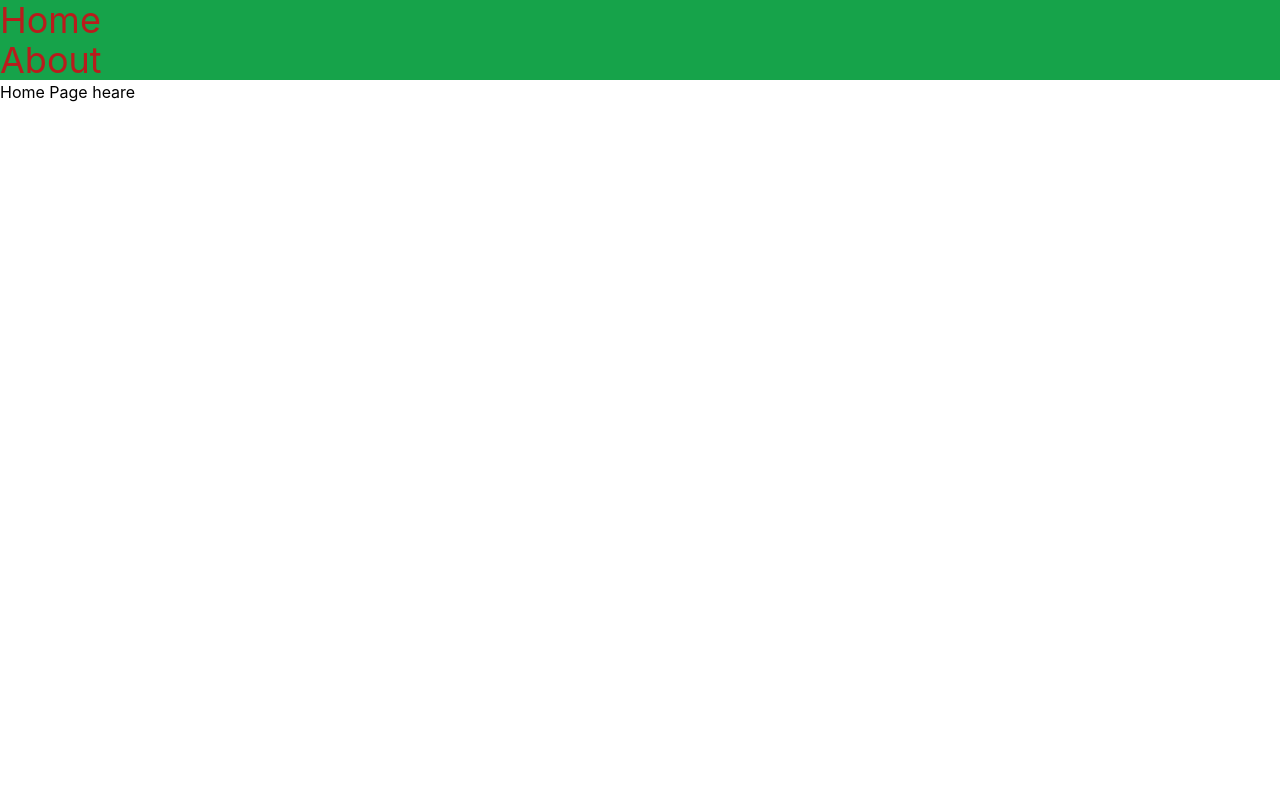
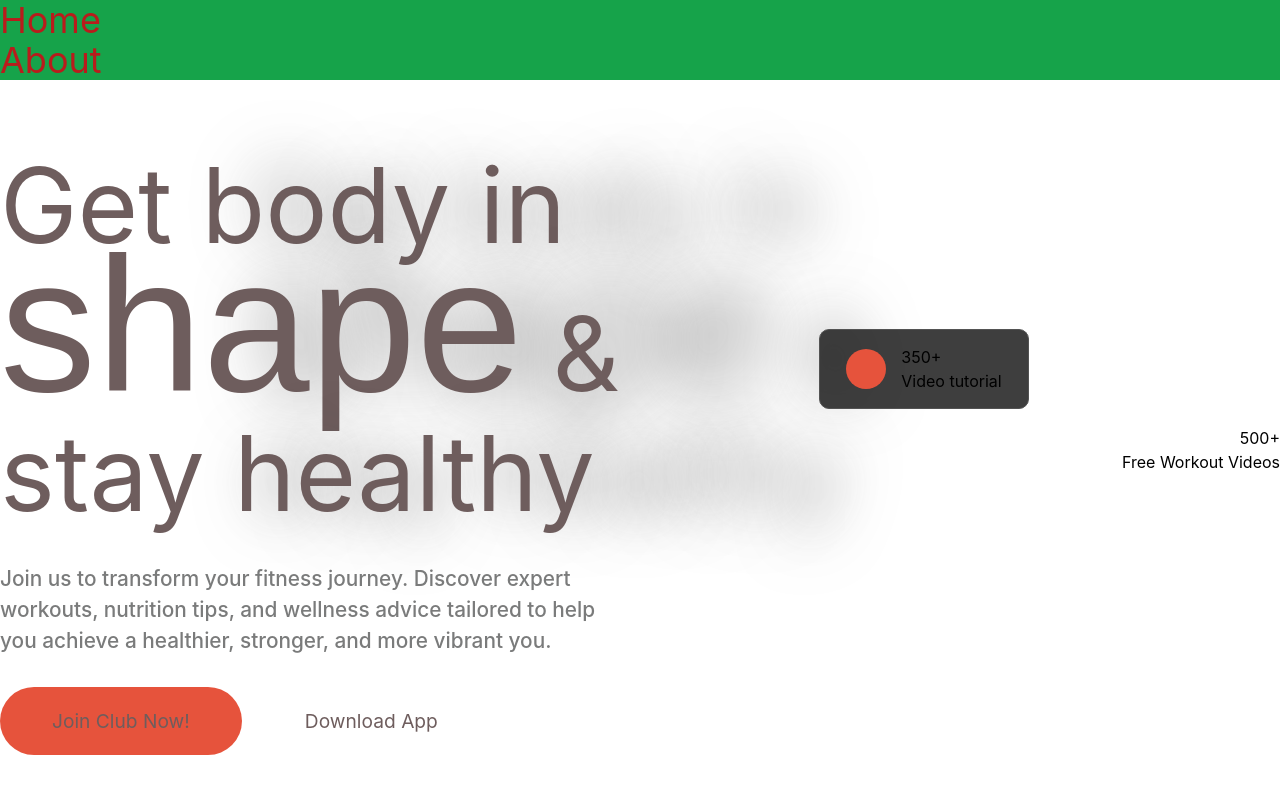
Before and after one commit to mdabdulkyum1/my-app, a React (Create React App) app: page / in a window 1280 px wide. Shown: the top 794 px of the page. Built offline with nearby package versions, Linux system fonts and the light colour scheme.

Commit message:
come changes

```diff
--- a/src/App.css
+++ /dev/null
@@ -1,6 +0,0 @@
-.App-header{
-  display: flex;
-  justify-content:center;
-  align-items: center;
-  height: 100vh;
-}
--- /dev/null
+++ b/src/components/Home.css
@@ -0,0 +1,155 @@
+:root {
+    --bg: black;
+    --primary: #e6533c;
+    --secondary: #6e5d5d;
+    --light: #7a7b7b;
+}
+.d-flex {
+    display: flex;
+}
+
+.btn-primary {
+    background-color: var(--primary);
+    color: var(--secondary);
+    padding: 19px 52px;
+    border: none;
+    border-radius: 50px;
+    font-size: 1.2rem;
+    cursor: pointer;
+}
+
+button {
+    cursor: pointer;
+}
+
+.col {
+    width: 50%;
+}
+
+/* Header css */
+.header {
+    padding: 3rem 0;
+    width: 80%;
+    margin: 0 auto;
+    background: linear-gradient(rgb(5, 4, 4), rgb(10, 7, 7));
+}
+
+/* navbar css */
+.nav {
+    justify-content: space-between;
+    align-items: center;
+}
+
+.nav h1 {
+    color: var(--primary);
+    font-size: 2.5rem;
+}
+
+.nav ul {
+    align-items: center;
+    gap: 42px;
+    border: 1px solid #3a3939;
+    border-radius: 30px;
+    padding: 9px 5px;
+    padding-right: 20px;
+}
+
+.active-btn {
+    background-color: var(--primary);
+    font-weight: 900;
+    padding: 7px 22px;
+    border-radius: 20px;
+}
+
+.hamburger {
+    display: none;
+}
+
+/* banner styles */
+.banner {
+    align-items: center;
+    margin-top: 65px;
+}
+
+/* .banner-content{} */
+.banner-content h1 {
+    color: var(--secondary);
+    font-size: 6.5rem;
+    line-height: 120px;
+    text-shadow: 250px 0px 60px rgba(82, 82, 82, 0.652);
+}
+
+.font-i {
+    font-family: "Miama", sans-serif;
+    font-weight: normal;
+    font-size:12rem;
+}
+
+.banner-content p {
+    color: var(--light);
+    font-size: 1.3rem;
+    font-weight: 500;
+    margin: 30px 0;
+    width: 95%;
+}
+
+.banner-content .banner-btn {
+    gap: 10px;
+}
+
+.for-m {
+    display: none;
+}
+
+.banner-content .banner-btn .btn-2 {
+    background-color: transparent;
+    color: var(--secondary);
+    padding: 19px 52px;
+    border: 1px solid white;
+    border-radius: 50px;
+    font-size: 1.2rem;
+}
+
+.banner .banner-img {
+    text-align: right;
+    position: relative;
+}
+
+.wrk-out {
+    position: absolute;
+    height: 100ox;
+    width: 210px;
+    background-color: rgba(53, 53, 53, 0.706);
+    padding: 15px 25px;
+    border-radius: 10px;
+    text-align: left;
+}
+
+.free-work {
+    top: 124px;
+    right: -80px;
+}
+
+.free-work h1 {
+    font-size: 2.8rem;
+    font-weight: 900;
+}
+
+
+
+.video-tuto {
+    justify-content: center;
+    align-items: center;
+    gap: 15px;
+    left: 179px;
+    bottom: 65px;
+    background-color: #232323df;
+    border: 1px solid #535353;
+}
+
+.video-tuto .spot {
+    height: 40px;
+    width: 40px;
+    background-color: var(--primary);
+    border-radius: 50%;
+}
--- a/src/components/Home.jsx
+++ b/src/components/Home.jsx
@@ -1,7 +1,40 @@
+import '../components/Home.css'
+
 function Home() {
     return(
         <>
-            <h1>Home Page  heare</h1>
+
+            <div className="banner d-flex">
+            <div className="col">
+                <div className="banner-content">
+                    <h1>Get body in <span className="font-i">shape</span> & stay healthy</h1>
+                    <p>Join us to transform your fitness journey. Discover expert workouts, nutrition tips, and wellness advice tailored to help you achieve a healthier, stronger, and more vibrant you.</p>
+                    <div className="banner-btn d-flex">
+                        <button className="btn-primary for-d">Join Club Now!</button>
+                        <button className="btn-primary for-m">Join Now!</button>
+                        <button className="btn-2">Download App</button>
+                    </div>
+                </div>
+            </div>
+            <div className="col">
+                <div className="banner-img">
+                    <div classNameName="free-work wrk-out">
+                        <h1>500+</h1>
+                        <p>Free Workout Videos</p>
+                    </div>
+                    <div className="video-tuto wrk-out d-flex">
+                        <div className="spot"></div>
+                        <div className="tuto">
+                            <h1>350+</h1>
+                            <p>Video tutorial</p>
+                        </div>
+
+                    </div>
+                </div>
+            </div>
+        </div>
+
+
         </>
     );
   }
```
Also changed, not shown: public/logo192.png (deleted), public/logo512.png (deleted).
